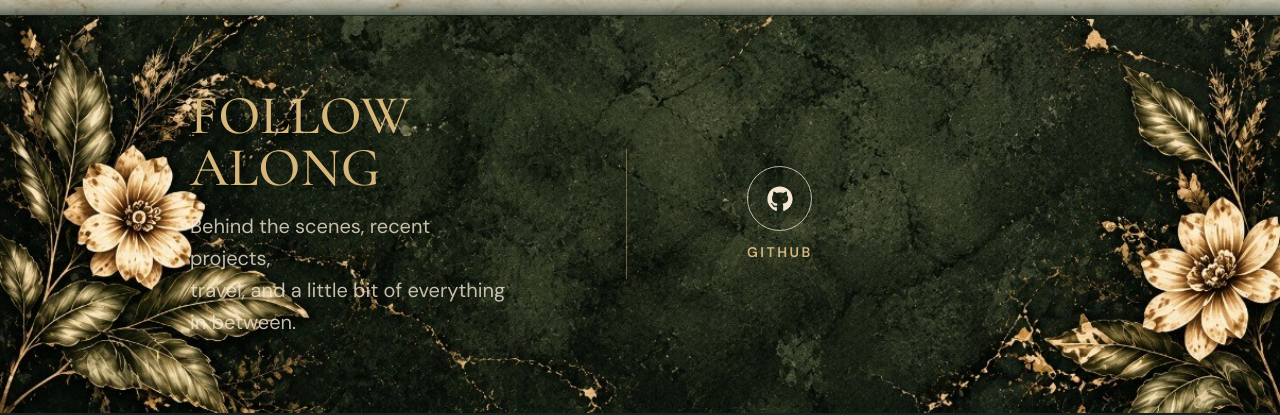
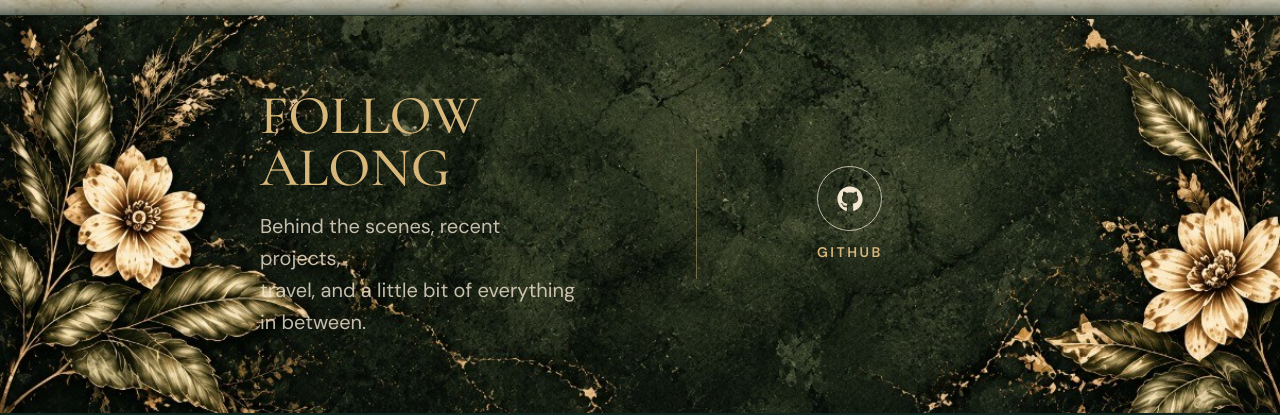
Before and after one commit to madwhite97/portfolio, a React (Vite) app: page /contact in a window 1280 px wide. Shown: the part 1914-2329 px from the top of the page. Built offline with nearby package versions, Linux system fonts and the light colour scheme.

Commit message:
Fix follow along spacing

```diff
--- a/src/pages/Contact.css
+++ b/src/pages/Contact.css
@@ -1034,3 +1034,10 @@
     bottom: 0;
   }
 }
+
+@media (min-width: 1101px) {
+  .contact-page .contact-social-inner {
+    position: relative;
+    left: 70px;
+  }
+}
```
